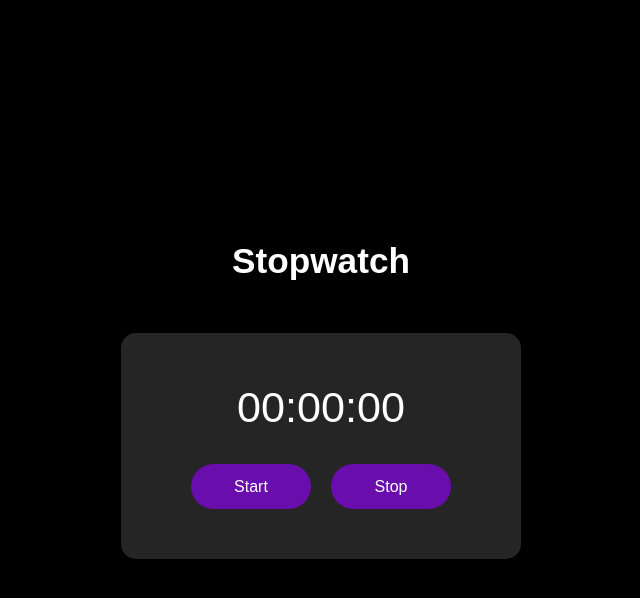
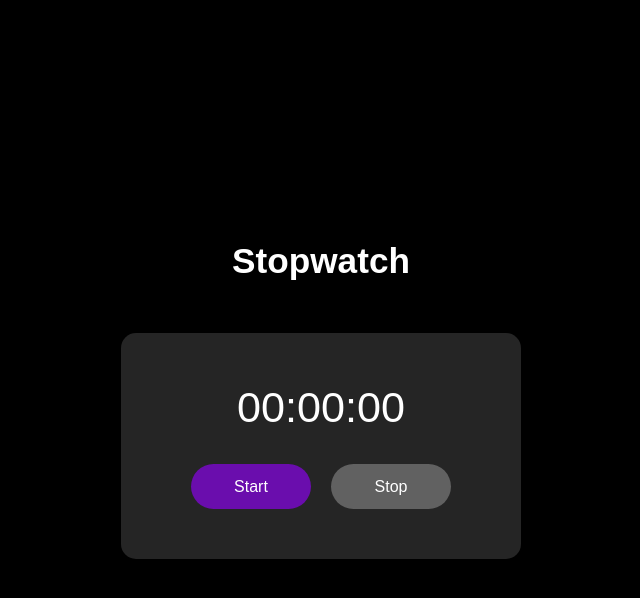
Before and after one commit to BhaktiGarala/stopwatch-application, a plain HTML site: page index.html in a window 1280 px wide. Both pictures are taken after a click on the button "Stop". Shown: the whole page, without its empty margins (319-959 px from the left). Drawn offline with Linux system fonts and the light colour scheme.

Commit message:
Update style.css

```diff
--- a/style.css
+++ b/style.css
@@ -60,6 +60,9 @@ h1 {
 .button-wrap button.pause {
     background-color: #ff6347;
 }
+.button-wrap button.stop {
+    background-color: #616161;
+}
 .button-wrap button.reset {
     background-color: #414141;
 }
```
